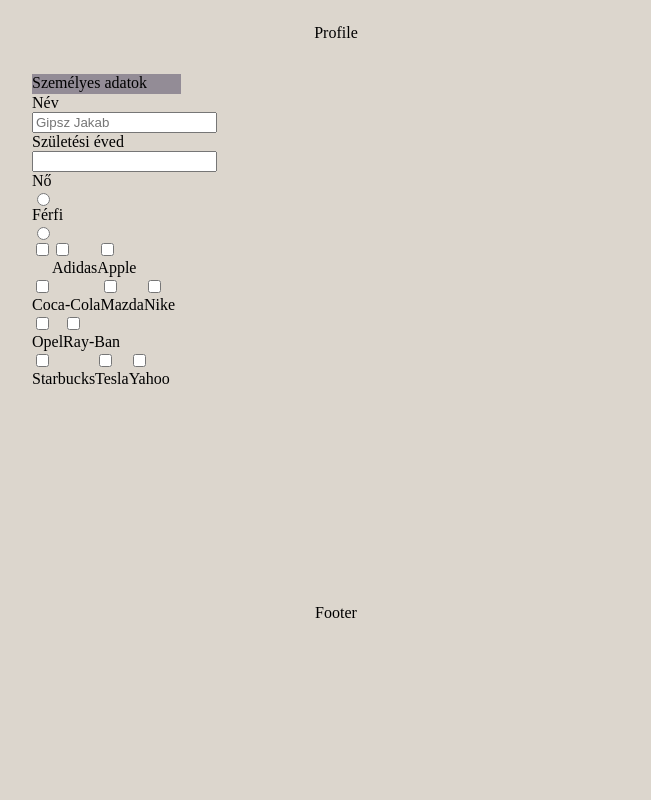
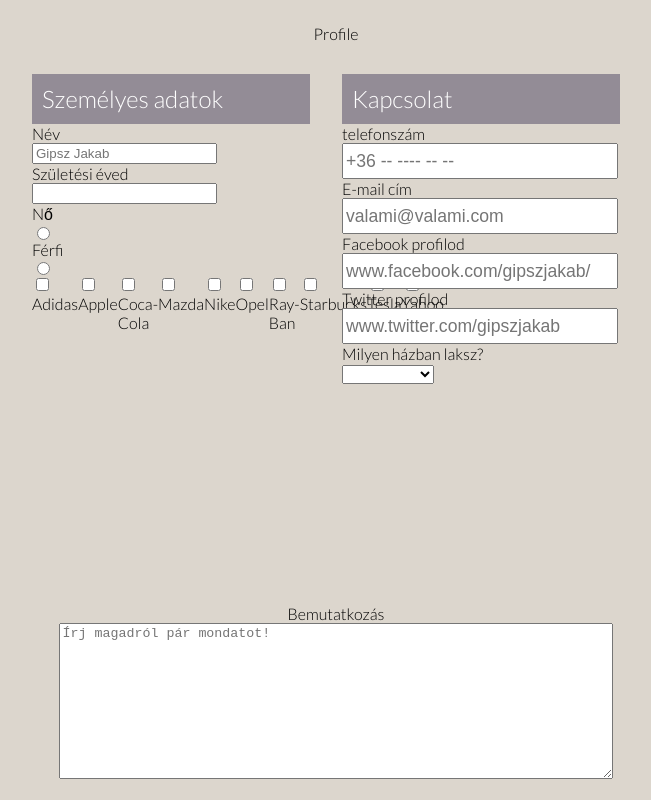
Before and after one commit to green-fox-academy/tomdreidel, a plain HTML site: page week-01/day-05/index.html in a window 1280 px wide. Shown: the whole page, without its empty margins (304-955 px from the left). Drawn offline with Linux system fonts and the light colour scheme.

Commit message:
day's end commit - a lot left to do

```diff
--- a/week-01/day-05/index.html
+++ b/week-01/day-05/index.html
@@ -2,6 +2,8 @@
 <head>
     <meta charset="UTF-8">
     <title>My first form</title>
+    <link href="https://fonts.googleapis.com/css?family=Lato:300,400" rel="stylesheet">
+
     <link rel="stylesheet" href="styles.css">
 </head>
 <body>
@@ -34,10 +36,6 @@
             </div>
 
 <div class="tickbox">
-        <div>
-            <input type="checkbox" name="brand1" id="brand">
-            <label for="brand1"></label>
-        </div>
 
         <div>
             <input type="checkbox" name="brand1" id="brand">
@@ -93,9 +91,42 @@
 
     </div>
     <div class="main-form">
+        <div>Kapcsolat</div>
+        <div>
+            <label for="tel">telefonszám</label>
+            <input type="tel" name="telephone" id="tel" placeholder="+36 -- ---- -- --">
+        </div>
+        <div>
+            <label for="email">E-mail cím</label>
+            <input type="email" name="email" id="email" placeholder="valami@valami.com">
+        </div>
+        <div>
+            <label for="facebook">Facebook profilod</label>
+            <input type="url" name="facebook" id="facebook" placeholder="www.facebook.com/gipszjakab/">
+        </div>
+        <div>
+            <label for="twitter">Twitter profilod</label>
+            <input type="url" name="twitter" id="twitter" placeholder="www.twitter.com/gipszjakab">
+        </div>
+        <div>
+            <label for="house">Milyen házban laksz?</label>
+            <select name="house" id="house">
+<option value="Válassz típust!" selected></option>
+                <option value="flat">Lakás</option>
+                <option value="single">Családi ház</option>
+                <option value="farm">Tanya</option>
+                <option value="tent">Sátor</option>
+            </select>
+        </div>
 
     </div>
-    <footer>Footer</footer>
+    <footer>
+        <div>
+        <label for="intro">Bemutatkozás</label>
+            <textarea name="intro" id="intro" cols="30" rows="10" placeholder="Írj magadról pár mondatot!"></textarea>
+
+
+    </footer>
 </main>
 
 </body>
--- a/week-01/day-05/styles.css
+++ b/week-01/day-05/styles.css
@@ -1,5 +1,7 @@
 body {
     background-color: #DCD6CD;
+    font-family: 'Lato', sans-serif;
+    font-weight: 300;
 }
 
 main {
@@ -42,6 +44,8 @@
     width: 100%;
 }
 
+footer
+
 form > div {
 /* float: left;   */
 display: block;
@@ -61,16 +65,36 @@
 }
 
 .tickbox {
-    width: 50%;
+    width: 300px;
+    height: 200px;
+    display: flex;
 }
 
-.tickbox > * {
-float: left;
+.tickbox > div > * {
+display: inline;
+}
 
+.tickbox > div {
+    justify-content: flex-start;
 }
 
 .main-form > div:first-child {
     background-color: #938C96;
-    width: 50%;
-    height: 20px;
+    width: 90%;
+    height: 50px;
+    line-height: 50px;
+    font-size: 1.5em;
+    color: #fff;
+    padding-left: 10px;
 }
+
+textarea {
+    width: 90%;
+}
+
+.main-form > div > input {
+    width: 90%;
+    height: 30px;
+    font-size: 1.1em;
+
+}
```
